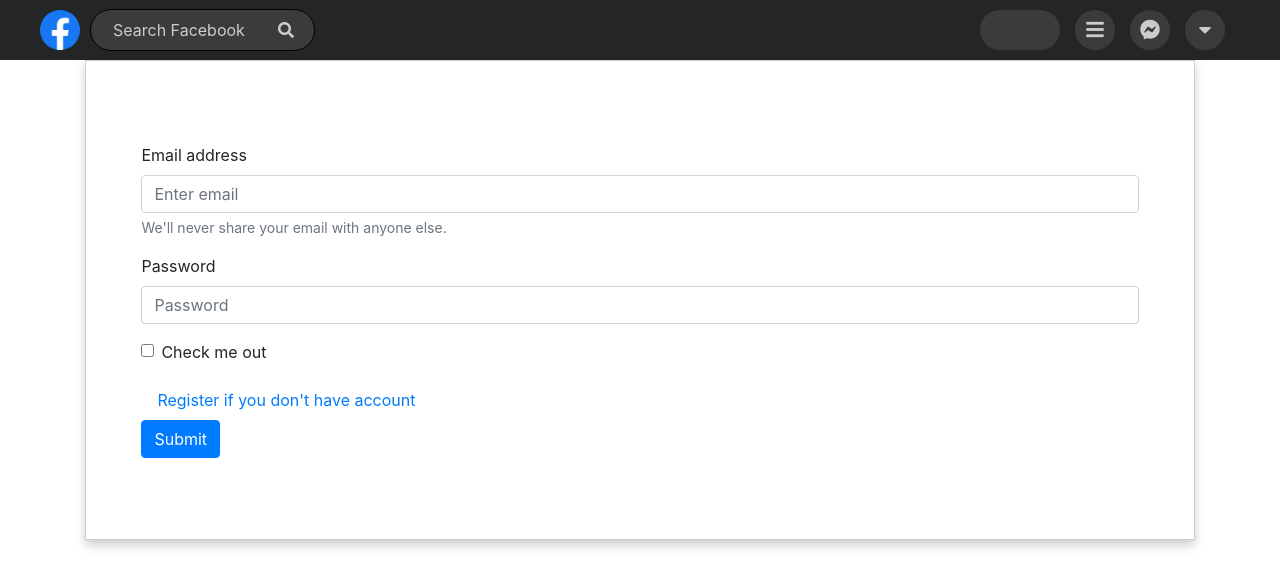
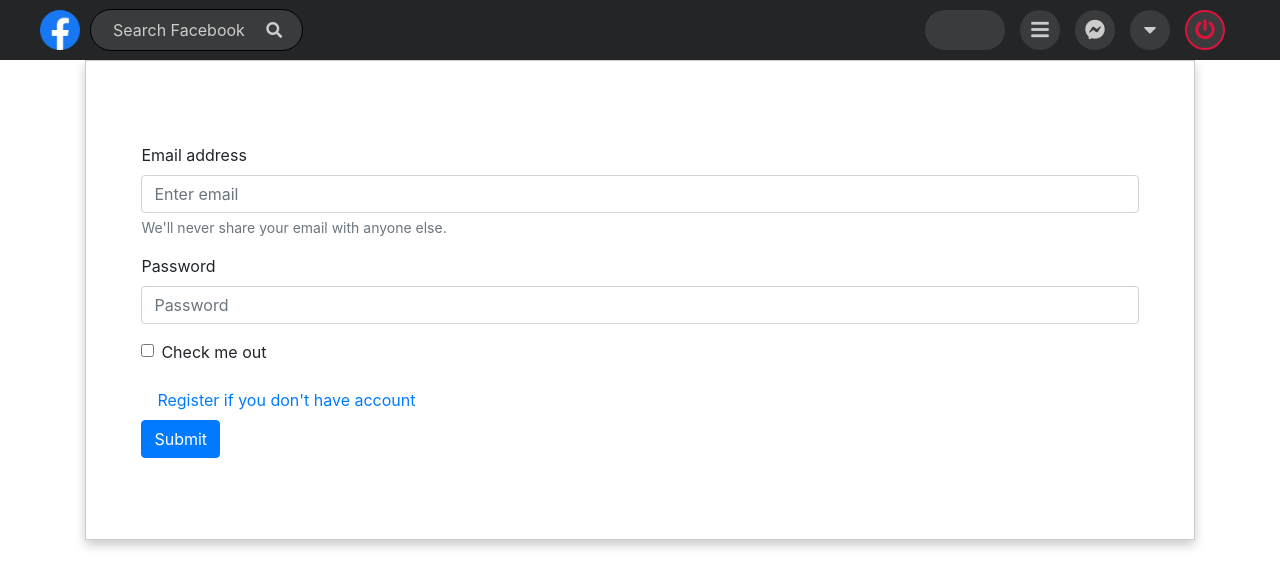
Before and after one commit to nhatkhoa112/treo-7.4-facebook, a React (Create React App) app: page /login in a window 1280 px wide. Shown: the top 588 px of the page. Built offline with nearby package versions, Linux system fonts and the light colour scheme.

Commit message:
add logout features

```diff
--- a/src/components/Main.js
+++ b/src/components/Main.js
@@ -35,7 +35,13 @@ export const Main = () => {
                 </MainStoryIcons>
             </MainStory>
             <MainPosts>
+                {posts.map(post => {
+                    return(
+                        <MainPost key={post.id}>
 
+                        </MainPost>
+                    )
+                })}
 
             </MainPosts>
         </MainContainer>
@@ -132,3 +138,7 @@ const MainPosts = styled.div`
     flex-direction: column;
     width: 100%;
 `
+
+const MainPost= styled.div`
+
+`
--- a/src/components/Navbar.js
+++ b/src/components/Navbar.js
@@ -3,13 +3,16 @@ import styled from 'styled-components';
 import {Nav} from 'react-bootstrap';
 import { Link } from "react-router-dom";
 import logo from "../img/logo.png";
-import {useSelector} from 'react-redux';
-
-
+import {useSelector, useDispatch} from 'react-redux';
+import authActions from '../redux/actions/auth.actions'
 
 export default function Navbarr() {
   const {auth} = useSelector(state => state)
   const {isAuthenticated} = auth;
+  const dispatch = useDispatch();
+  const handleSignOut =() => {
+    dispatch(authActions.signOut())
+  }
 
   return (
     <div>
@@ -61,6 +64,11 @@ export default function Navbarr() {
           <NavbarIcon>
             <i className="fas fa-caret-down"></i>
           </NavbarIcon>
+          <NavbarIcon2
+            onClick={handleSignOut}
+          >
+            <i class="fas fa-power-off"></i>
+          </NavbarIcon2>
         </NavbarRight>
       </NavbarContainer>
     </div>
@@ -243,3 +251,28 @@ const NavbarRight= styled.div`
   padding: 0 40px;
 
 `
+const NavbarIcon2 = styled.div`
+  display: flex;
+  justify-content: center;
+  align-items: center;
+  width: 40px;
+  height: 40px;
+  border: 2px solid crimson;
+  border-radius: 100%;
+  background: #3A3B3C;
+  margin-right: 15px;
+
+  :hover{
+    border: 2px solid tomato;
+    background:  #787878;
+    >i{
+      color: tomato;
+    }
+
+  }
+
+  >i{
+    color: crimson;
+    font-size: 20px;
+  }
+`
--- a/src/pages/LoginPage.js
+++ b/src/pages/LoginPage.js
@@ -15,6 +15,8 @@ export default function LoginPage() {
         e.preventDefault();
         dispatch(authActions.userLogin(email, password))
     }
+
+
 
     if(auth.loading){
         return <h1>Loading</h1>
@@ -55,7 +57,6 @@ export default function LoginPage() {
                     variant="primary" type="submit">
                     Submit
                 </Button>
-
             </Form>
         </div>
     )
--- a/src/pages/SignupPage.js
+++ b/src/pages/SignupPage.js
@@ -17,7 +17,6 @@ export default function LoginPage() {
     if(auth.loading){
         return <h1>Loading...</h1>
     }
-    console.log(auth)
     if(auth.isDirect){
         return  <Redirect to="/" />
     }
--- a/src/redux/actions/auth.actions.js
+++ b/src/redux/actions/auth.actions.js
@@ -32,7 +32,12 @@ const userLogin = (email, password) => async (dispatch) => {
 };
 
 
+const signOut = () => async (dispatch) => {
+        dispatch({ type: types.LOGOUT, payload: null });
+};
 
-const authActions = {register, userLogin};
+
+
+const authActions = {register, userLogin, signOut};
 
 export default authActions;
--- a/src/redux/constants/posts.constants.js
+++ b/src/redux/constants/posts.constants.js
@@ -1,7 +1,7 @@
-export const GET_POSTS_REQUEST = "AUTH.GET_POSTS_REQUEST";
-export const GET_POSTS_SUCCESS = "AUTH.GET_POSTS_SUCCESS";
-export const GET_POSTS_FAILURE = "AUTH.GET_POSTS_FAILURE";
+export const GET_POSTS_REQUEST = "POST.GET_POSTS_REQUEST";
+export const GET_POSTS_SUCCESS = "POST.GET_POSTS_SUCCESS";
+export const GET_POSTS_FAILURE = "POST.GET_POSTS_FAILURE";
 
-export const POST_POST_REQUEST = "AUTH.POST_POST_REQUEST";
-export const POST_POST_SUCCESS = "AUTH.POST_POST_SUCCESS";
-export const POST_POST_FAILURE = "AUTH.POST_POST_FAILURE";
+export const POST_POST_REQUEST = "POST.POST_POST_REQUEST";
+export const POST_POST_SUCCESS = "POST.POST_POST_SUCCESS";
+export const POST_POST_FAILURE = "POST.POST_POST_FAILURE";
--- a/src/redux/reducers/auth.reducer.js
+++ b/src/redux/reducers/auth.reducer.js
@@ -1,11 +1,13 @@
 // import { findAllByTestId } from "@testing-library/dom";
 import * as types from "../constants/auth.constants";
+const email = JSON.parse(localStorage.getItem("coderbookUser"));
+
 
 const initialState = {
-    email: "",
-    isAuthenticated: false,
-    isDirect: false,
-    loading: false
+    email:  email ? email : "",
+    isAuthenticated:  email ? true : false,
+    isDirect: email ? true : false,
+    loading:   false,
 };
 
 const authReducer = (state = initialState, action) => {
@@ -17,6 +19,7 @@ const authReducer = (state = initialState, action) => {
                     loading: true
                 }
         case types.REGISTER_SUCCESS:
+                localStorage.setItem("coderbookUser", JSON.stringify(payload));
             return {...state,
                     loading: false,
                     isAuthenticated: true,
@@ -30,6 +33,7 @@ const authReducer = (state = initialState, action) => {
                     loading: true
                 }
         case types.LOGIN_SUCCESS:
+            localStorage.setItem("coderbookUser", JSON.stringify(payload));
             return {...state,
                     loading: false,
                     isAuthenticated: true,
@@ -38,6 +42,13 @@ const authReducer = (state = initialState, action) => {
         case types.LOGIN_FAILURE:
             return {...state,
                     loading: false}
+        case types.LOGOUT:
+            localStorage.removeItem("coderbookUser")
+            return {...state,
+                    email:   "",
+                    isAuthenticated:  false,
+                    isDirect:  false,
+                    loading:   false, }
         default:
         return state;
     }
```
